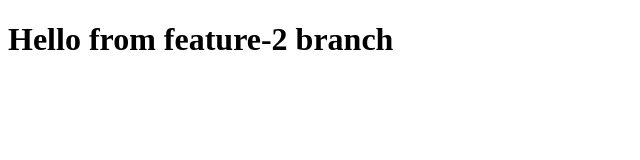
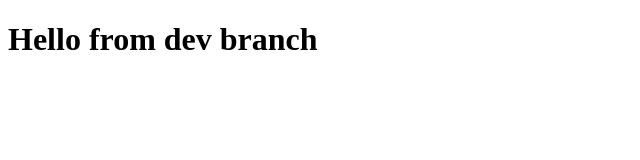
Before and after one commit to FathimaShaffana/git-branch-demo, a plain HTML site: page index.html in a window 1280 px wide. Shown: the whole page, without its empty margins (0-640 px from the left). Drawn offline with Linux system fonts and the light colour scheme.

Commit message:
Update index.html
Edit h1 directly on dev

```diff
--- a/index.html
+++ b/index.html
@@ -3,6 +3,6 @@
    <html>
    <head><title>Demo</title></head>
    <body>
-     <h1>Hello from feature-2 branch</h1>
+     <h1>Hello from dev branch</h1>
    </body>
    </html>
```
